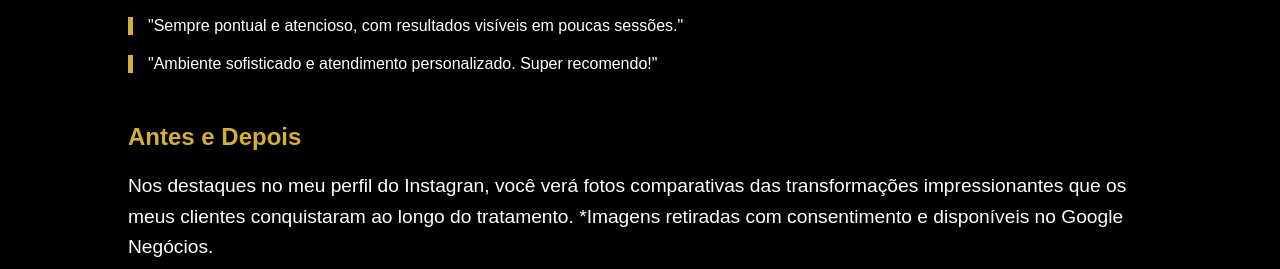
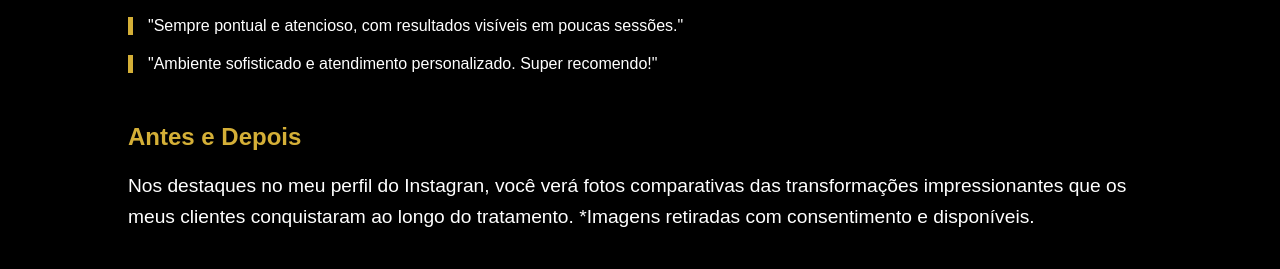
Before and after one commit to danicruz87/meu-site-depilacao, a plain HTML site: page index.html in a window 1280 px wide. Shown: the part 1239-1508 px from the top of the page. Drawn offline with Linux system fonts and the light colour scheme.

Commit message:
Update index.html

```diff
--- a/index.html
+++ b/index.html
@@ -119,7 +119,7 @@
 
     <section class="combo-section">
         <h2>Antes e Depois</h2>
-        <p>Nos destaques no meu perfil do Instagran, você verá fotos comparativas das transformações impressionantes que os meus clientes conquistaram ao longo do tratamento. *Imagens retiradas com consentimento e disponíveis no Google Negócios.</p>
+        <p>Nos destaques no meu perfil do Instagran, você verá fotos comparativas das transformações impressionantes que os meus clientes conquistaram ao longo do tratamento. *Imagens retiradas com consentimento e disponíveis.</p>
     </section>
 
     <button class="button" onclick="window.location.href='#contato'">Agende sua sessão agora</button>
```
